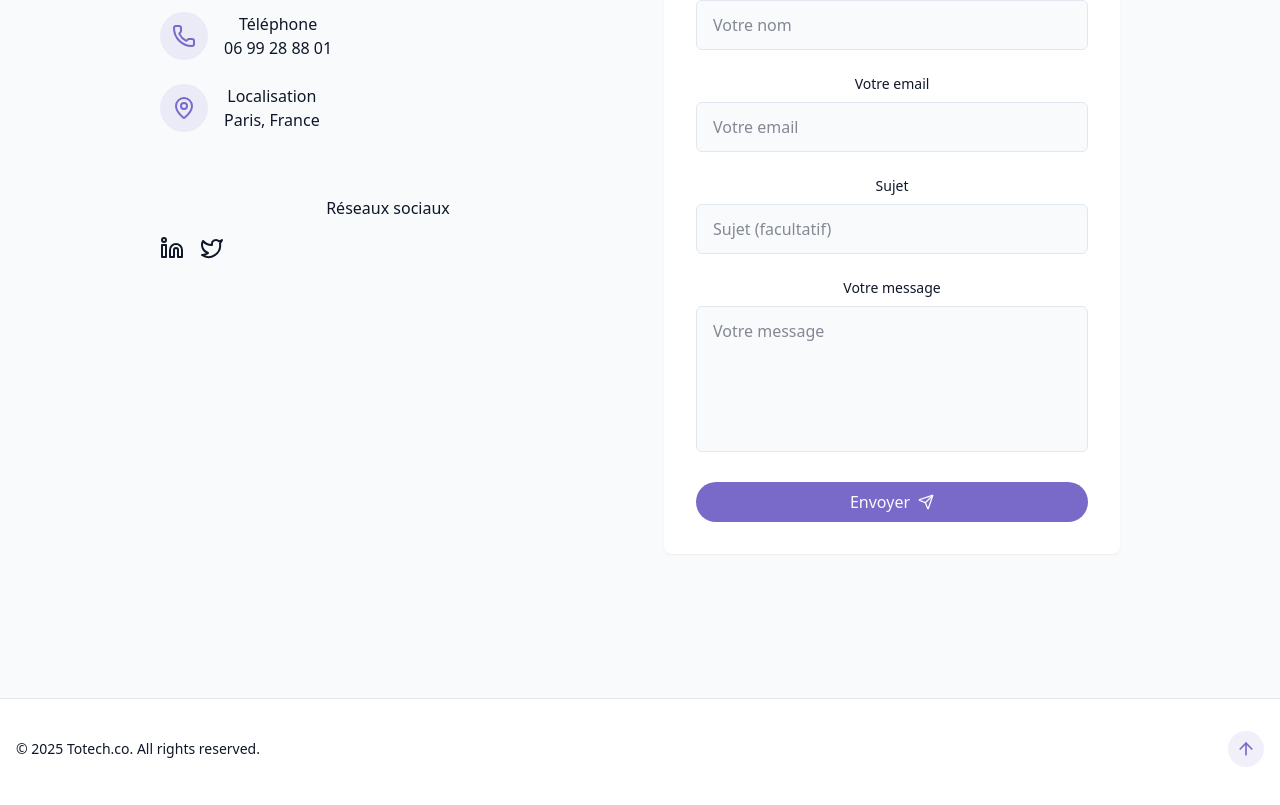
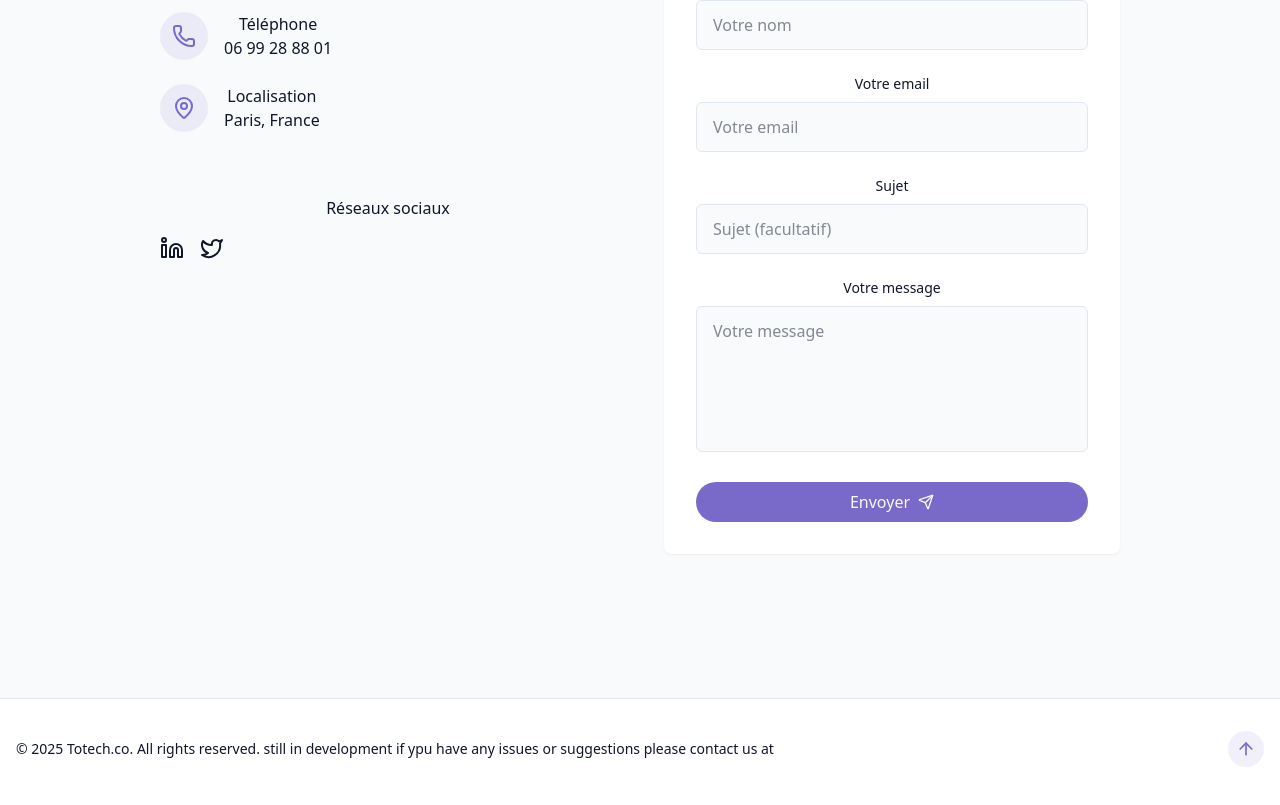
Before and after one commit to SBS-santhosh/portfolioV.2-local, a React (Vite) app: page / in a window 1280 px wide. Shown: the part 5226-6031 px from the top of the page. Built offline with nearby package versions, Linux system fonts and the light colour scheme.

Commit message:
update footer

```diff
--- a/src/components/Footer.jsx
+++ b/src/components/Footer.jsx
@@ -6,7 +6,7 @@ export const Footer = () => {
       {" "}
       <p className="text-sm text-muted-foreground">
         {" "}
-        &copy; {new Date().getFullYear()} Totech.co. All rights reserved.
+        &copy; {new Date().getFullYear()} Totech.co. All rights reserved. still in development if ypu have any issues or suggestions please contact us at
       </p>
       <a
         href="#hero"
```
